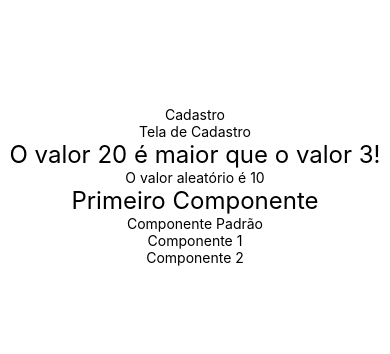
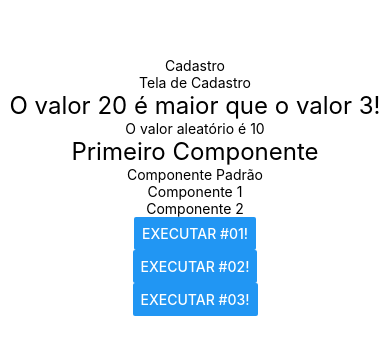
Before and after one commit to CauanDZN/exercicios-rn, a React Native app: screen / in a window 390 px wide. Shown: the part 236-590 px from the top of the page. Built offline with nearby package versions, Linux system fonts and the light colour scheme.

Commit message:
feat: button

```diff
--- a/src/App.js
+++ b/src/App.js
@@ -1,10 +1,11 @@
-import React from "react"
-import { SafeAreaView, StyleSheet } from "react-native"
-import CompPadrao, {Comp1, Comp2} from "./components/Multi"
-import Primeiro from "./components/Primeiro"
-import MinMax from "./components/MinMax"
-import Aleatorio from "./components/Aleatorio"
-import Titulo from "./components/Titulo"
+import React from "react";
+import { SafeAreaView, StyleSheet } from "react-native";
+import CompPadrao, {Comp1, Comp2} from "./components/Multi";
+import Primeiro from "./components/Primeiro";
+import MinMax from "./components/MinMax";
+import Aleatorio from "./components/Aleatorio";
+import Titulo from "./components/Titulo";
+import Botao from "./components/Botao";
 
 function App() {
     return (
@@ -16,6 +17,7 @@
             <CompPadrao />
             <Comp1 />
             <Comp2 />
+            <Botao />
         </SafeAreaView>
     )
 }
--- /dev/null
+++ b/src/components/Botao.js
@@ -0,0 +1,28 @@
+import React from "react"
+import { Button } from 'react-native'
+
+export default props => {
+
+    const executar = () => {
+        console.warn('Exec #01!!!')
+    }
+
+    return (
+        <>
+            <Button
+                title="Executar #01!"
+                onPress={executar}
+            />
+            <Button
+                title="Executar #02!"
+                onPress={function() {
+                        console.warn('Exec #02!!!')
+                }}
+            />
+            <Button
+                title="Executar #03!"
+                onPress={() => console.warn('Exec #03!!!')}
+            />
+        </>
+    )
+}
```
